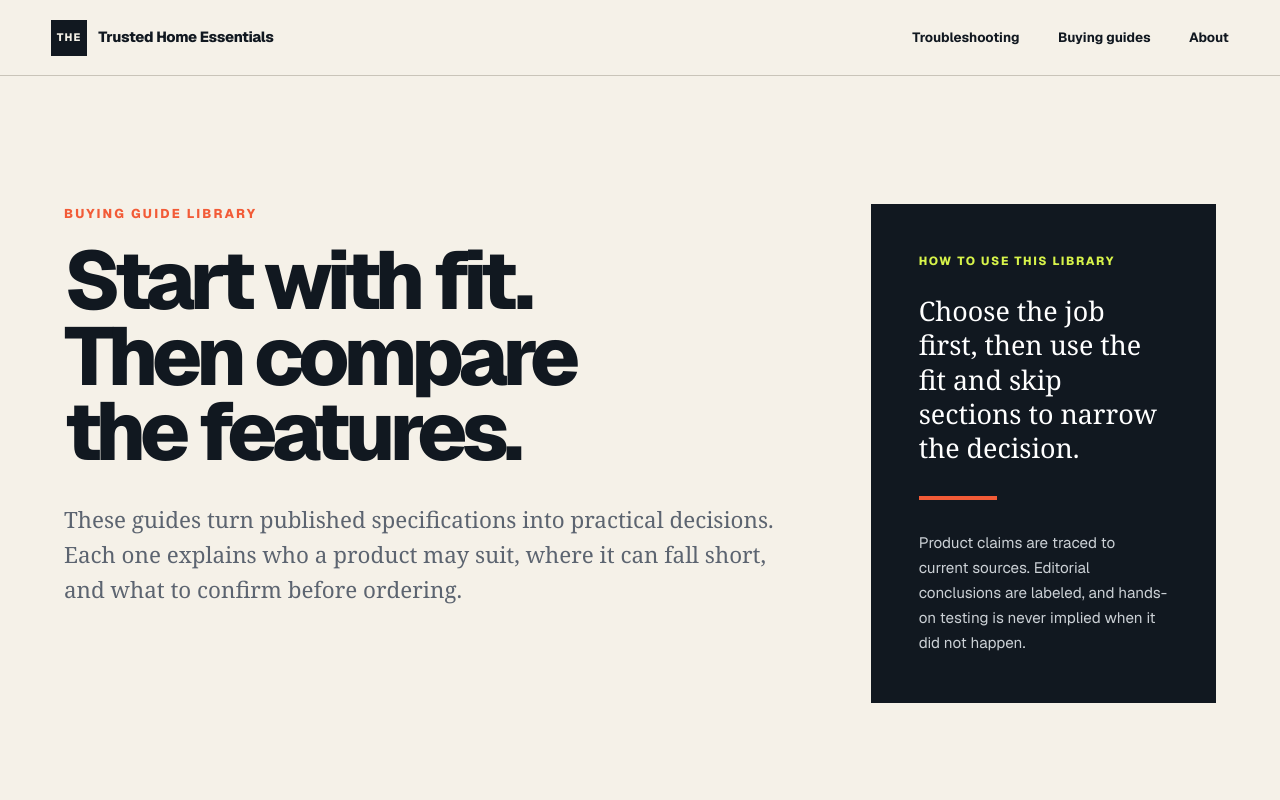
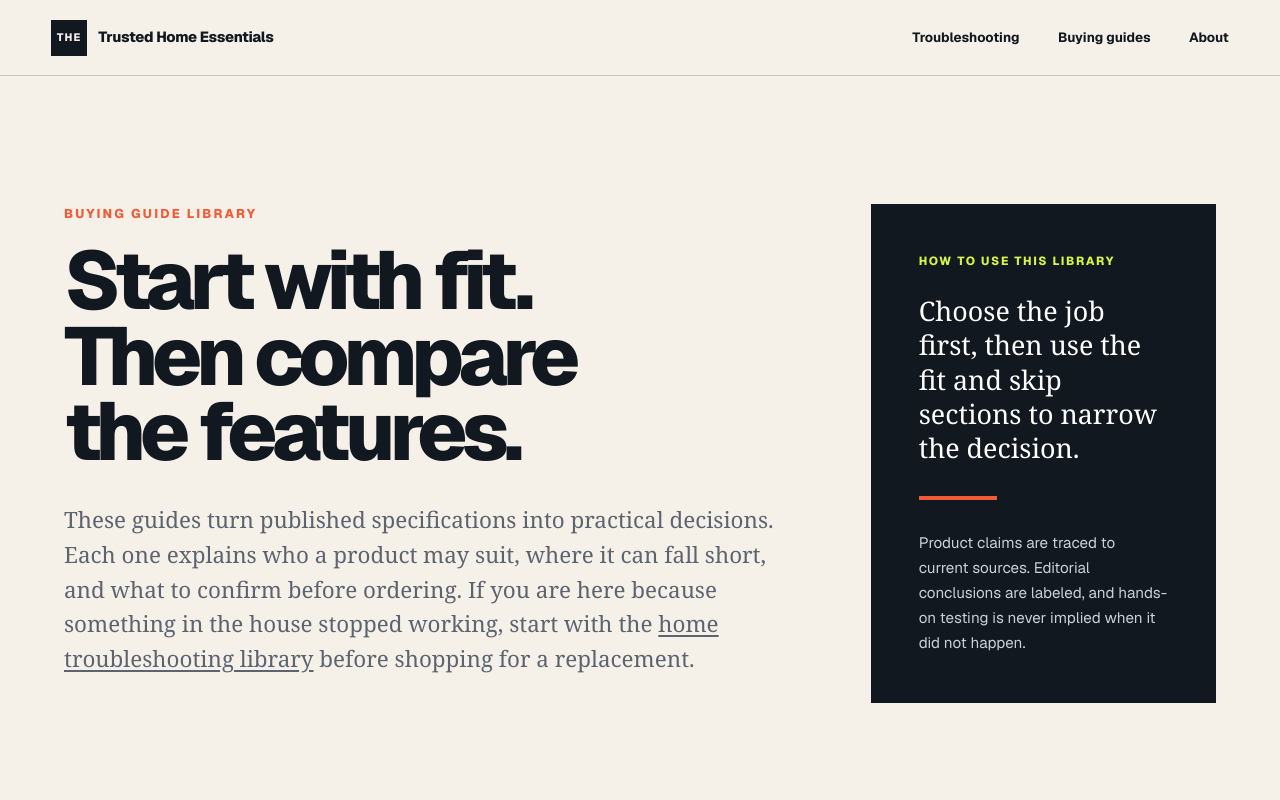
Before and after one commit to Dudeism74/trusted-home-2025, a Next.js app: page /guides in a window 1280 px wide. Shown: the top 800 px of the page. Built offline with nearby package versions, Linux system fonts and the light colour scheme.

Commit message:
Connect buying guides to troubleshooting hub

```diff
--- a/app/guides/page.tsx
+++ b/app/guides/page.tsx
@@ -57,7 +57,15 @@ export default function GuidesIndex() {
           <p className="guide-index-lede">
             These guides turn published specifications into practical decisions.
             Each one explains who a product may suit, where it can fall short, and
-            what to confirm before ordering.
+            what to confirm before ordering. If you are here because something in
+            the house stopped working, start with the{" "}
+            <Link
+              href="/troubleshooting"
+              style={{ textDecoration: "underline", textUnderlineOffset: "3px" }}
+            >
+              home troubleshooting library
+            </Link>{" "}
+            before shopping for a replacement.
           </p>
         </div>
         <aside className="answer-card" aria-label="How to use these guides">
```
